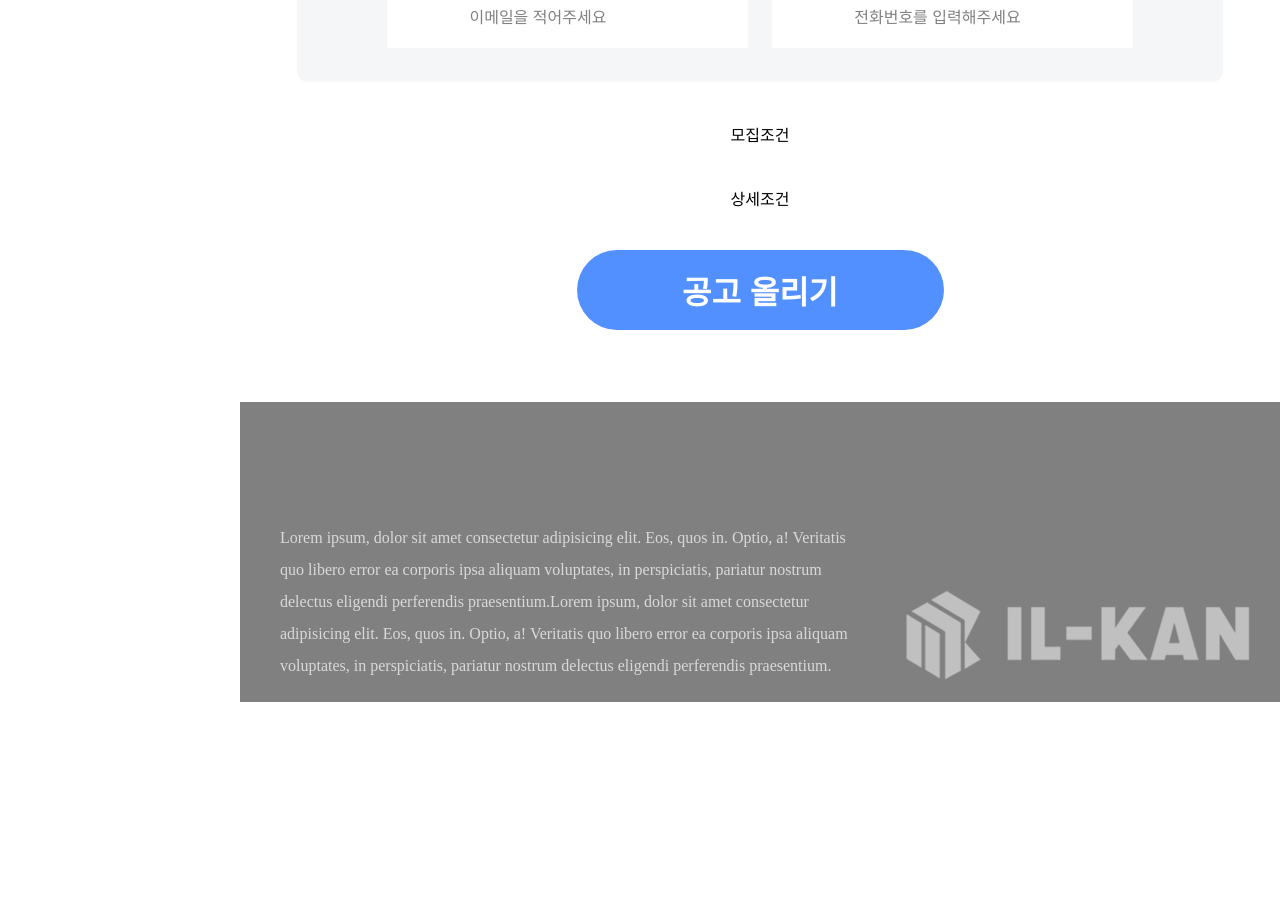
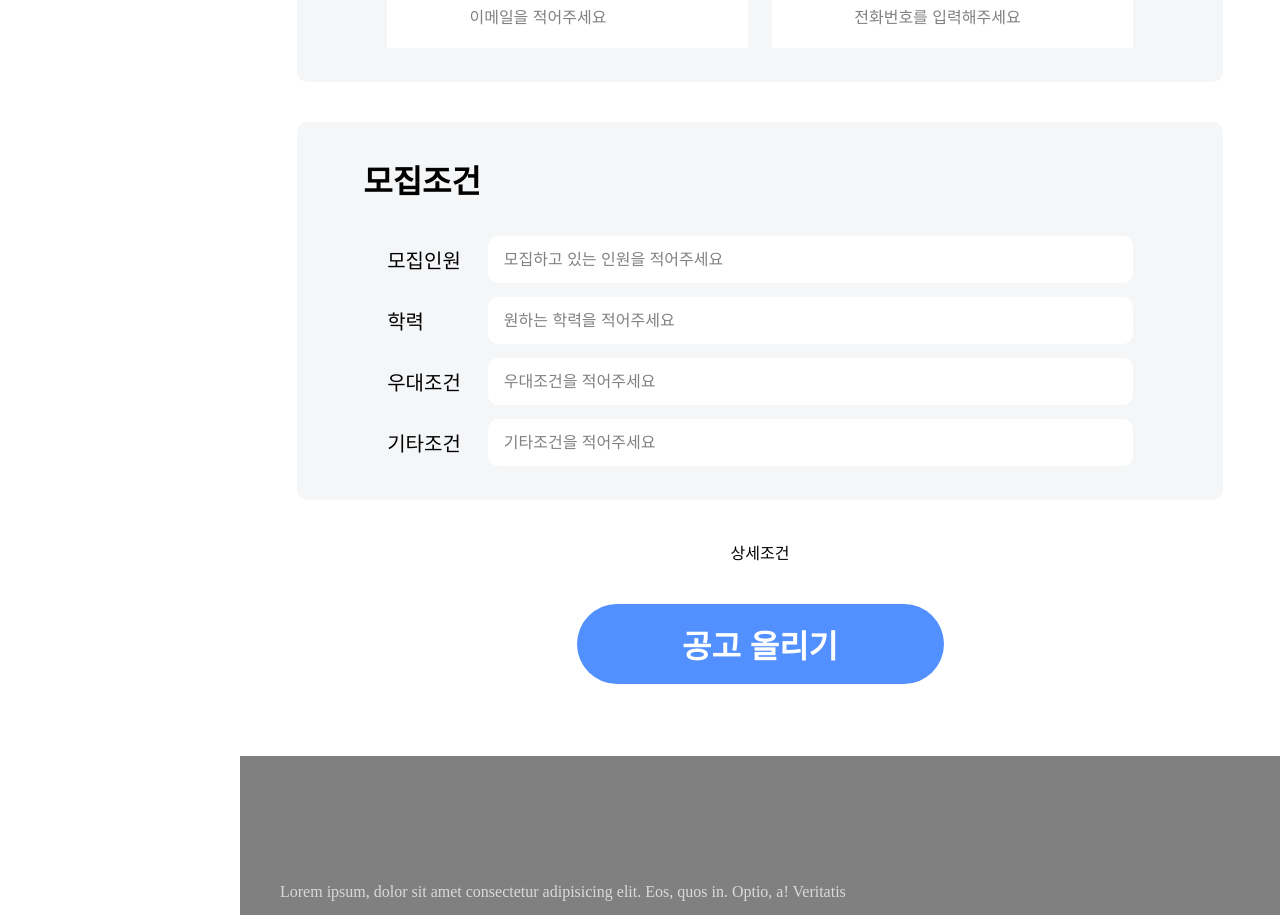
Before and after one commit to cryingdryice/ILKAN-web, a React (Vite) app: page /main/jobPost in a window 1280 px wide. Shown: the part 1063-1978 px from the top of the page. Before the commit the page ends 1765 px from the top, so only its background shows below. Built offline with nearby package versions, Linux system fonts and the light colour scheme; no server answers; the HTML template or start-up script is replaced by a standard one.

Commit message:
feat: 필드3 컴포넌트 추가

```diff
--- /dev/null
+++ b/src/components/jobPost/PostField3.tsx
@@ -0,0 +1,62 @@
+import postFieldStyle from "../../css/components/jobPost/postField3.module.css";
+
+export default function PostField3() {
+  return (
+    <section className={postFieldStyle.postFieldContainer}>
+      <div className={postFieldStyle.fieldTitle}>모집조건</div>
+      <div className={postFieldStyle.fieldList}>
+        <div className={postFieldStyle.fieldItem}>
+          <label className={postFieldStyle.itemTitle} htmlFor="recruitNum">
+            모집인원
+          </label>
+          <input
+            id="recruitNum"
+            name="recruitNum"
+            type="text"
+            className={postFieldStyle.itemDesc}
+            placeholder="모집하고 있는 인원을 적어주세요"
+          />
+        </div>
+
+        <div className={postFieldStyle.fieldItem}>
+          <label className={postFieldStyle.itemTitle} htmlFor="education">
+            학력
+          </label>
+          <input
+            id="education"
+            name="education"
+            type="text"
+            className={postFieldStyle.itemDesc}
+            placeholder="원하는 학력을 적어주세요"
+          />
+        </div>
+
+        <div className={postFieldStyle.fieldItem}>
+          <label className={postFieldStyle.itemTitle} htmlFor="preference">
+            우대조건
+          </label>
+          <input
+            id="preference"
+            name="preference"
+            type="text"
+            className={postFieldStyle.itemDesc}
+            placeholder="우대조건을 적어주세요"
+          />
+        </div>
+
+        <div className={postFieldStyle.fieldItem}>
+          <label className={postFieldStyle.itemTitle} htmlFor="etc">
+            기타조건
+          </label>
+          <input
+            id="etc"
+            name="etc"
+            type="text"
+            className={postFieldStyle.itemDesc}
+            placeholder="기타조건을 적어주세요"
+          />
+        </div>
+      </div>
+    </section>
+  );
+}
--- /dev/null
+++ b/src/css/components/jobPost/postField3.module.css
@@ -0,0 +1,57 @@
+.postFieldContainer {
+  width: 100%;
+  display: flex;
+  flex-direction: column;
+  gap: 34px;
+  padding-top: 34px;
+  padding-bottom: 34px;
+  background-color: #f5f6f8;
+  border: none;
+  border-radius: 10px;
+}
+
+.fieldTitle {
+  font-size: 32px;
+  font-weight: bold;
+  padding-left: 66px;
+  padding-right: 66px;
+  color: #000;
+}
+.fieldList {
+  display: flex;
+  flex-direction: column;
+  padding: 0 90px;
+  gap: 14px;
+}
+
+.fieldItem {
+  display: flex;
+  align-items: center;
+  gap: 14px;
+}
+
+.itemTitle {
+  display: flex;
+  align-items: center;
+  width: 103px;
+  height: 45px;
+  font-size: 20px;
+}
+
+.itemDesc {
+  width: 100%;
+  height: 45px;
+  border-radius: 10px;
+  color: #000;
+  border: none;
+  font-size: 16px;
+  padding-left: 16px;
+}
+
+.itemDesc::placeholder {
+  color: #808080;
+}
+
+.itemDesc:focus {
+  outline: none;
+}
--- a/src/pages/main/jobPostPage.tsx
+++ b/src/pages/main/jobPostPage.tsx
@@ -1,5 +1,6 @@
 import PostField1 from "../../components/jobPost/PostField1";
 import PostField2 from "../../components/jobPost/PostField2";
+import PostField3 from "../../components/jobPost/PostField3";
 import jobPostPageStyle from "../../css/pages/jobPostPage.module.css";
 import { FormEvent } from "react";
 
@@ -31,7 +32,7 @@ export default function JobPostPage() {
       >
         <PostField1 />
         <PostField2 />
-        <div>모집조건</div>
+        <PostField3 />
         <div>상세조건</div>
         <button className={jobPostPageStyle.postBtn} type="submit">
           공고 올리기
```
